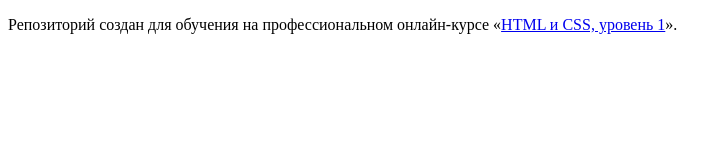
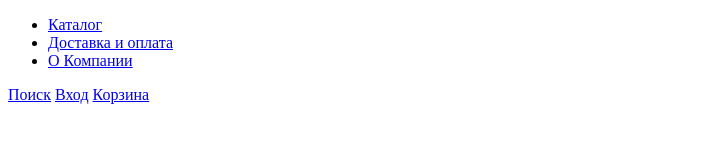
Before and after one commit to Nika-ops/1399581-gllacy-28, a plain HTML site: page index.html in a window 1280 px wide. Shown: the whole page, without its empty margins (0-727 px from the left). Drawn offline with Linux system fonts and the light colour scheme.

Commit message:
Шапка
Сделала шапку(но это не точно)

```diff
--- a/index.html
+++ b/index.html
@@ -6,7 +6,19 @@
   </head>
   <body>
 
-    <p>Репозиторий создан для обучения на профессиональном онлайн‑курсе «<a href="https://htmlacademy.ru/intensive/htmlcss">HTML и CSS, уровень 1</a>».</p>
+  <header>
+    <nav>
+      <a img src="https://via.placeholder.com/150x100" alt="Логотип Глейси"></a>
+      <ul>
+      <li><a href="blank.html">Каталог</a></li>
+      <li><a href="blank.html">Доставка и оплата</a></li>
+      <li><a href="blank.html">О Компании</a></li>
+      </ul>
+      <a href="blank.html">Поиск</a>
+      <a href="blank.html">Вход</a>
+      <a href="blank.html">Корзина</a>
+    </nav>
+  </header>
 
   </body>
 </html>
```
